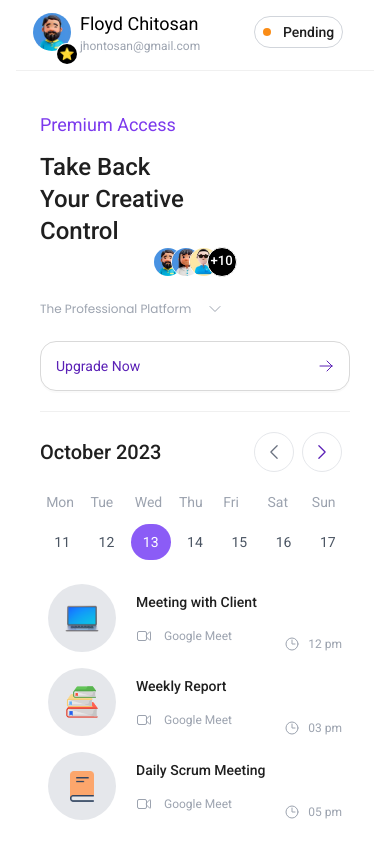
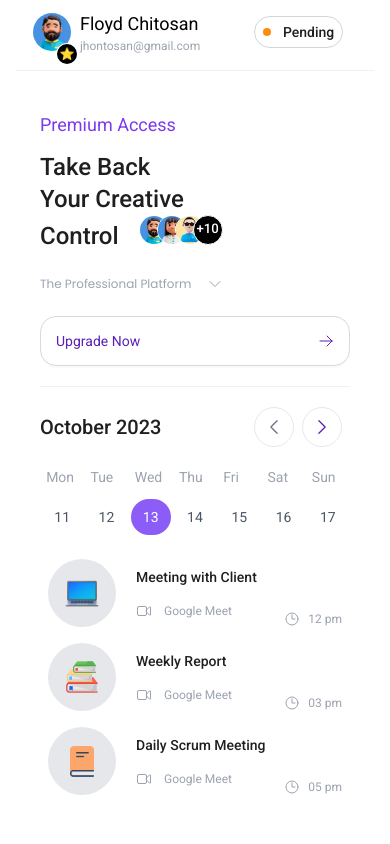
Before and after one commit to shamil-t/crm-admin-dashbaord-react, a React (Vite) app: page / in a window 390 px wide. Shown: the part 982-1826 px from the top of the page. After the commit the page ends 1801 px from the top, so only its background shows below. Built offline with nearby package versions, Linux system fonts and the light colour scheme.

Commit message:
responsiveness fix

```diff
--- a/src/components/MainContent/MainContentLayout.tsx
+++ b/src/components/MainContent/MainContentLayout.tsx
@@ -156,9 +156,9 @@ export const MainContentLayout = () => {
                     <div className="text-lg pb-3 text-violet-600">Premium Access</div>
                     <div
                         className="text-2xl md:text-3xl xl:text-5xl font-[500] flex flex-col justify-center items-center">
-                        <span className="w-full">Take Back <br/> Your Creative <br/> Control</span>
-                        <div
-                            className="flex sm:w-full md:w-full lg:w-full xl:w-fit flex-row justify-start items-center 2xl:-mt-10">
+                        <span className="w-full">Take Back <br/> Your Creative <br/> Control
+                        <span
+                            className="ps-5 pt-4">
                             <ConfigProvider theme={{components: {Avatar: {groupOverlapping: -12,}}}}>
                                 <Avatar.Group maxCount={3} maxStyle={{
                                     color: '#fff',
@@ -173,8 +173,8 @@ export const MainContentLayout = () => {
                                         key={i} src={u}/>)}
                                 </Avatar.Group>
                             </ConfigProvider>
-                        </div>
-
+                        </span>
+                    </span>
                     </div>
 
                     <Dropdown menu={{items}} trigger={['click']}>
```
